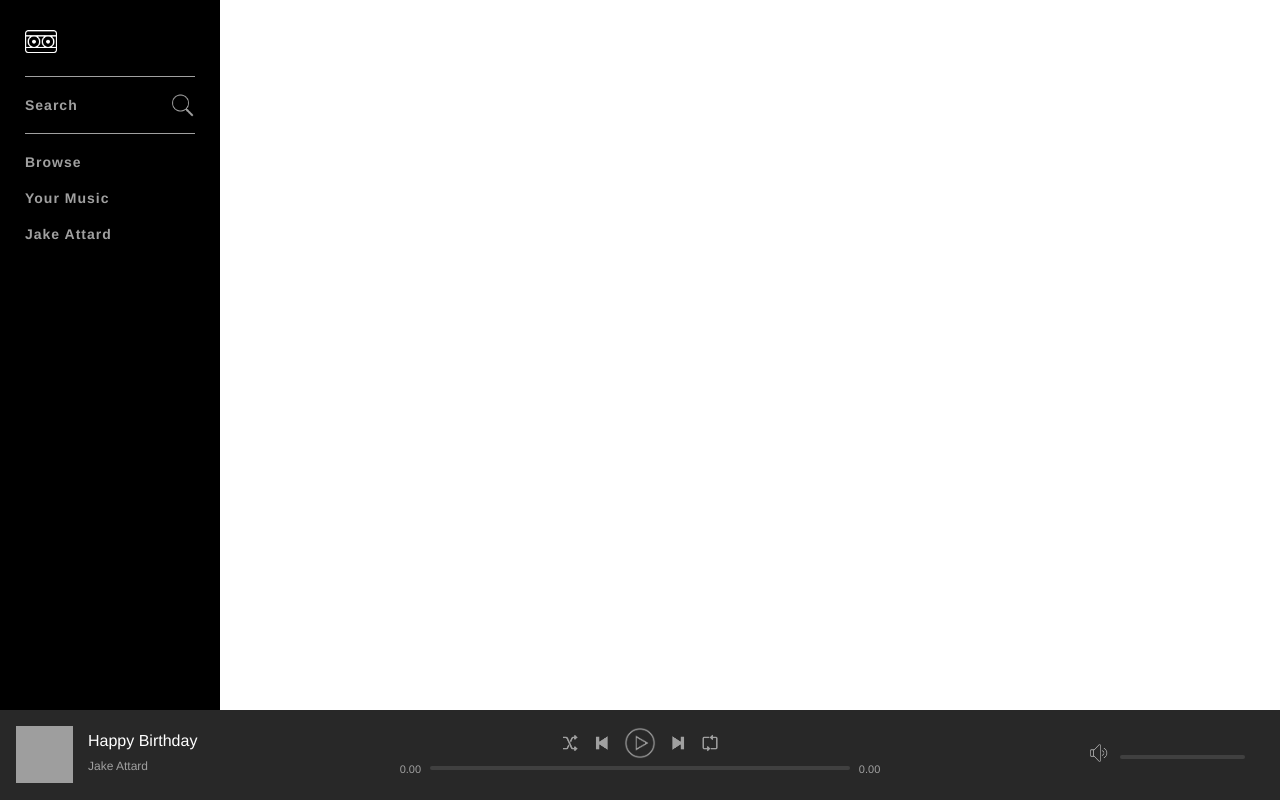
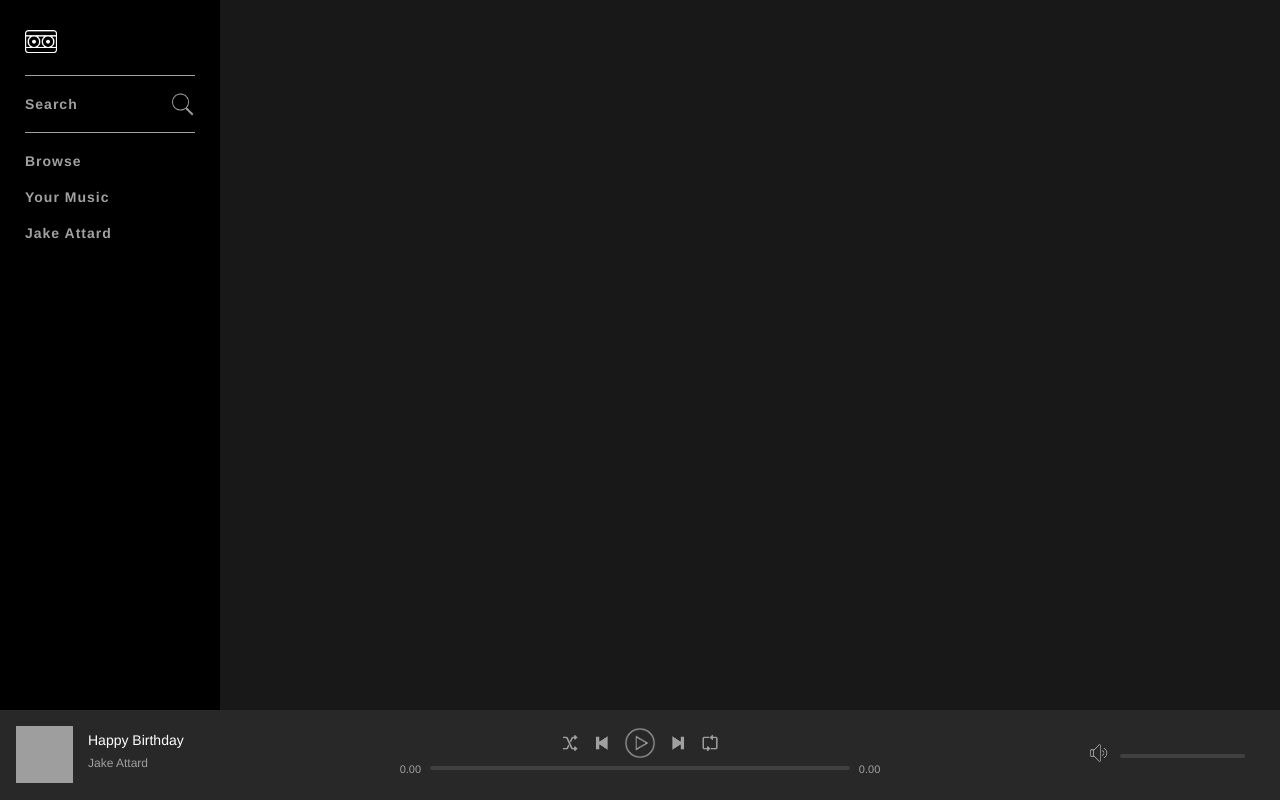
Before and after one commit to JakeAttard/SpotifyClone, a PHP site: page / in a window 1280 px wide. Run offline with PHP 8.4, Linux system fonts and the light colour scheme; the visitor is signed in with stand-in values (Sample User, id 1); grey boxes are pictures that could not be loaded.

Commit message:
Main View Container Created

```diff
--- a/assets/css/style.css
+++ b/assets/css/style.css
@@ -7,6 +7,12 @@ html, body {
 * {
     font-family: "Helvetica Neue", "Helvetica", "Arial", "sans-serif";
     color: #ffffff;
+}
+
+body {
+    background-color: #181818;
+    font-size: 14px;
+    min-width: 720px;
 }
 
 #nowPlayingBarContainer {
@@ -201,3 +207,13 @@ html, body {
     top: 6px;
     width: 25px;
 }
+
+#mainViewContainer {
+    margin-left: 220px;
+    padding-bottom: 90px;
+    width: calc(100% - 220px);
+}
+
+#mainContent {
+    padding: 0 20px;
+}
--- a/index.php
+++ b/index.php
@@ -26,6 +26,12 @@ if(isset($_SESSION['userLoggedIn'])) {
 
         <?php include("includes/navBarContainer.php"); ?>
 
+        <div id="mainViewContainer">
+            <div id="mainContent">
+
+            </div>
+        </div>
+
         </div>
 
         <?php include("includes/nowPlayingBar.php"); ?>
```
